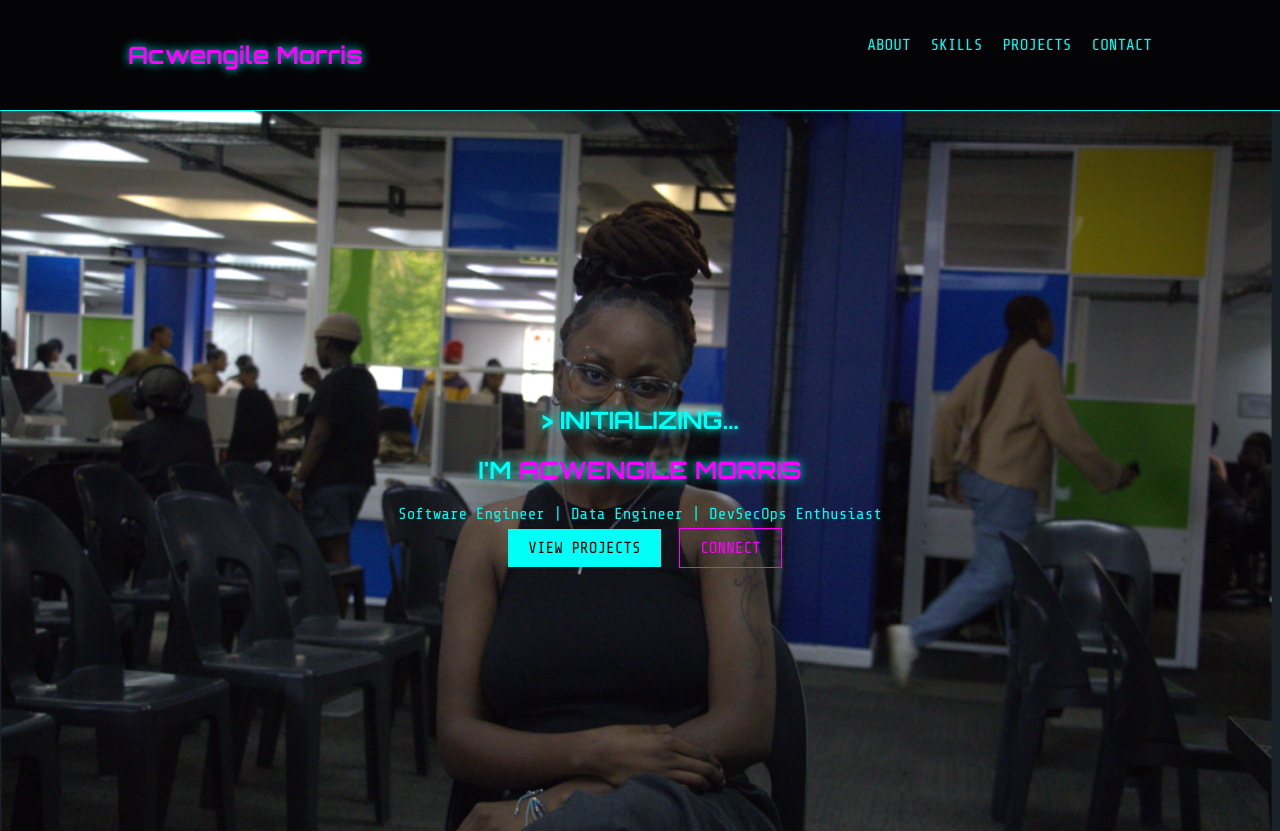
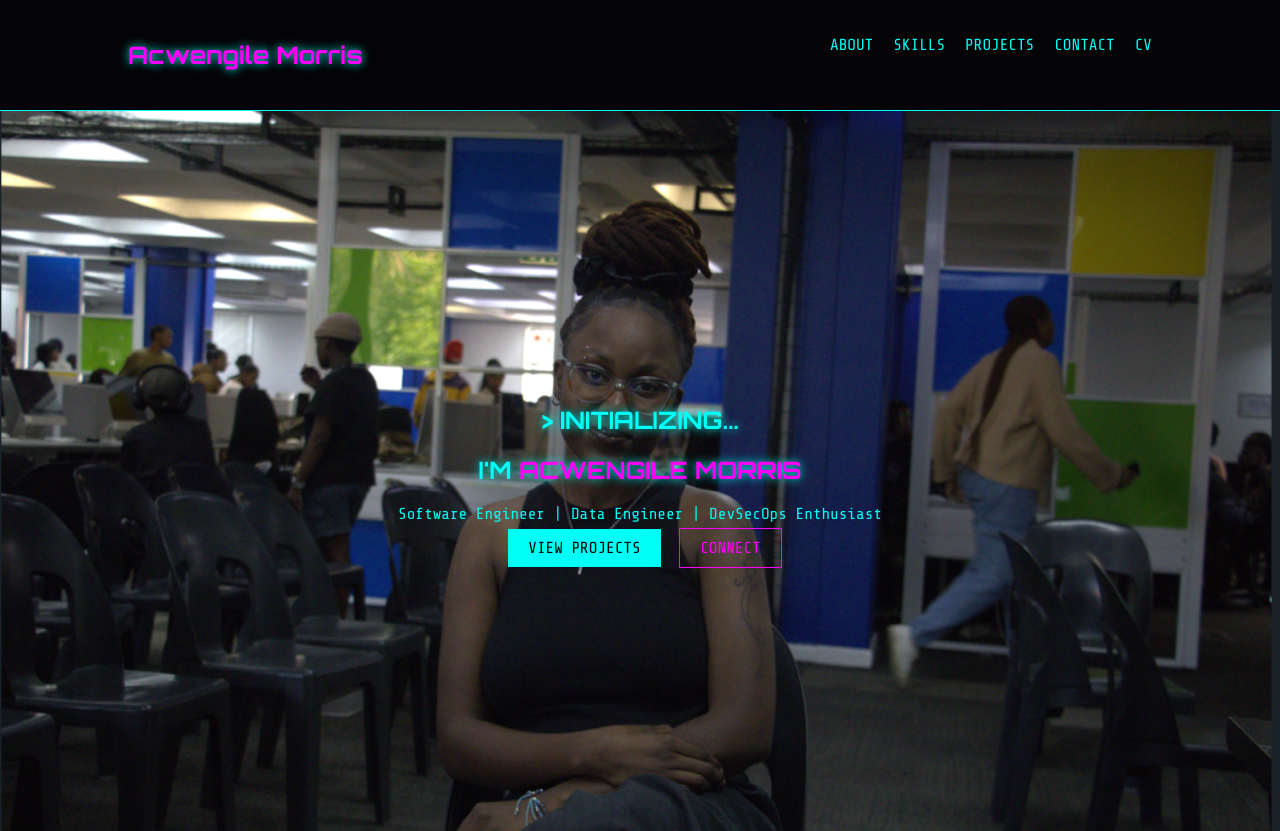
Before and after one commit to Cwengii/Portfolio_Web, a plain HTML site: page index.html in a window 1280 px wide. Shown: the top 831 px of the page. Drawn offline with nearby package versions, Linux system fonts and the light colour scheme.

Commit message:
Add CV link to navigation menu

```diff
--- a/index.html
+++ b/index.html
@@ -19,6 +19,7 @@
             <li><a href="#skills">SKILLS</a></li>
             <li><a href="#projects">PROJECTS</a></li>
             <li><a href="#contact">CONTACT</a></li>
+            <li><a href="Acwengile_Morris_CV.pdf" target="_blank">CV</a></li>
         </ul>
     </nav>
 
```
